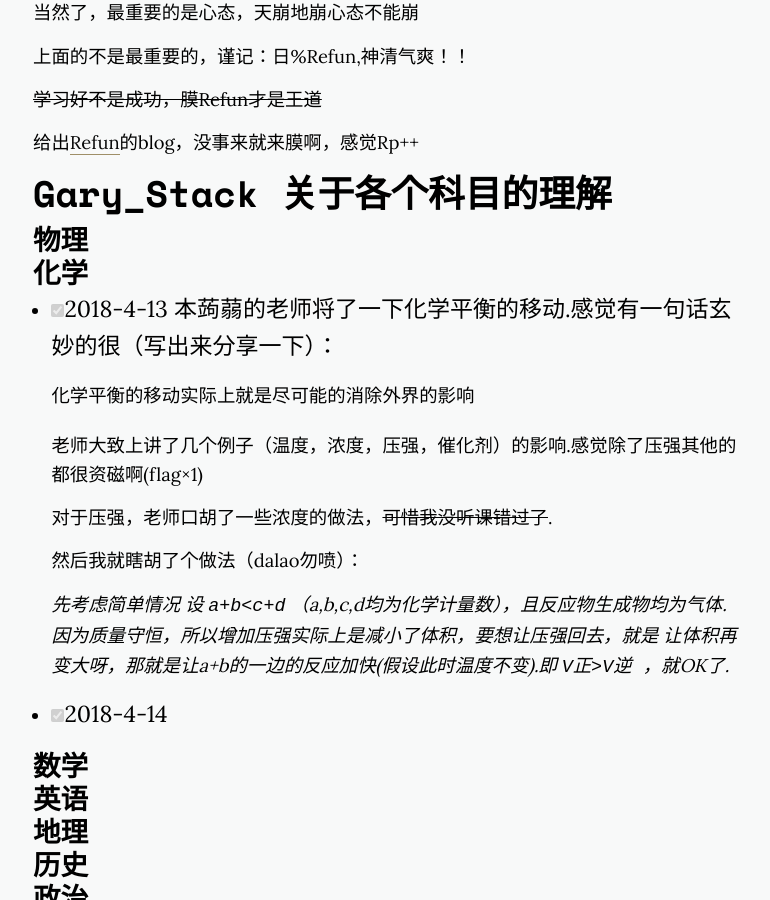
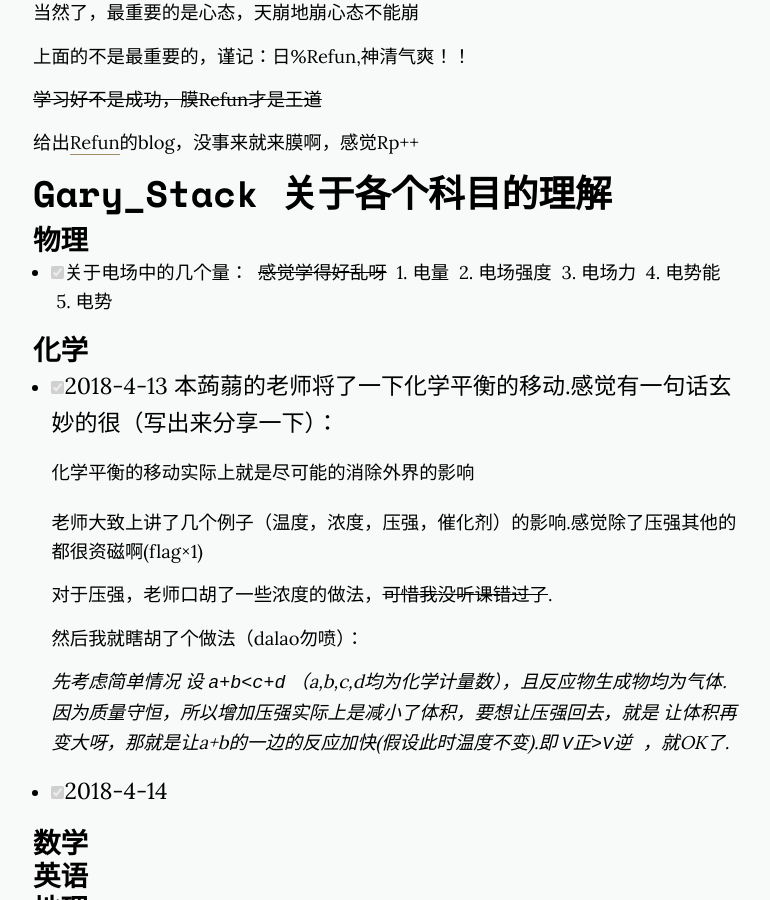
Before and after one commit to GaryStack/project-lambda.github.io, a Jekyll site: the page built from _posts/2018-4-2-文化课相关.markdown, in a window 1280 px wide and 900 px high, scrolled down 1145 px. Shown: the whole window, without its empty margins (255-1025 px from the left). Built offline with Jekyll 4.4.1, drawn with Linux system fonts in a browser that asks for light colours; nearby versions of some CDN libraries; a style sheet for code colours, icons or effects is not loaded.

Commit message:
Update 2018-4-2-文化课相关.markdown

```diff
--- a/_posts/2018-4-2-文化课相关.markdown
+++ b/_posts/2018-4-2-文化课相关.markdown
@@ -40,6 +40,14 @@ _OIer了解一下_
 
 ### 物理
 
+- [x] 关于电场中的几个量：
+  ~~感觉学得好乱呀~~
+  1. 电量
+  2. 电场强度
+  3. 电场力
+  4. 电势能
+  5. 电势
+
 ### 化学
 
 - [x] 2018-4-13 本蒟蒻的老师将了一下化学平衡的移动.感觉有一句话玄妙的很（写出来分享一下）：
```
